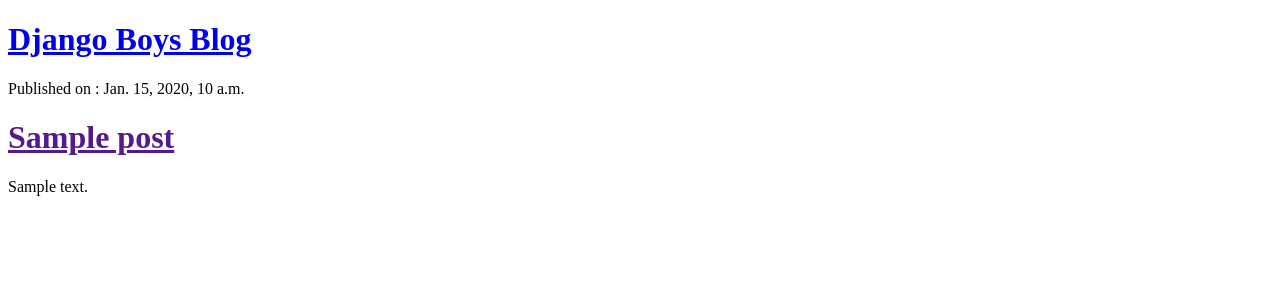
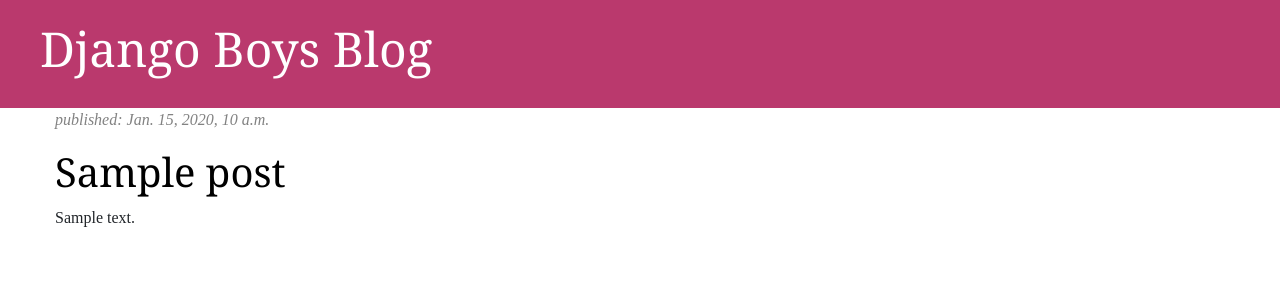
Before and after one commit to satyasashi/my-first-blog, a Django app: template blog/templates/blog/post_list.html in a window 1280 px wide. Shown: the top 300 px of the page. Run offline with Django 3.2, Linux system fonts and the light colour scheme; the template is opened without the code that fills it: values that come from a table or form of the project are taken from there, others are empty; tables that the repository leaves empty hold one stand-in row (values such as "Sample post"); some libraries are stand-ins or nearby versions.

Commit message:
Added CSS to template and produced detailed posts link

```diff
--- /dev/null
+++ b/blog/static/css/blog.css
@@ -0,0 +1,56 @@
+body {
+	font-family: 'sans-serif'
+}
+
+h1 a {
+	color: #FCA205;
+	font-family: 'Noto Serif', serif;
+}
+
+.page-header {
+	background-color: #ba396d;
+    margin-top: 0;
+    padding: 20px 20px 20px 40px;
+}
+
+.page-header h1, .page-header h1 a, .page-header h1 a:visited, .page-header h1 a:active {
+    color: #ffffff;
+    font-size: 36pt;
+    text-decoration: none;
+}
+
+.content {
+    margin-left: 40px;
+}
+
+h1, h2, h3, h4 {
+    font-family: 'sans-serif', serif;
+}
+
+.date {
+    color: #828282;
+    font-style: italic;
+}
+
+.save {
+    float: right;
+}
+
+.post-form textarea, .post-form input {
+    width: 100%;
+}
+
+.top-menu, .top-menu:hover, .top-menu:visited {
+    color: #ffffff;
+    float: right;
+    font-size: 26pt;
+    margin-right: 20px;
+}
+
+.post {
+    margin-bottom: 70px;
+}
+
+.post h1 a, .post h1 a:visited {
+    color: #000000;
+}
--- /dev/null
+++ b/blog/templates/blog/base.html
@@ -0,0 +1,23 @@
+{% load staticfiles %}
+<!DOCTYPE html>
+<html>
+<head>
+	<title>Post List Page</title>
+	<link rel="stylesheet" href="https://maxcdn.bootstrapcdn.com/bootstrap/4.0.0-beta.2/css/bootstrap.min.css">
+	<link href="https://fonts.googleapis.com/css?family=Noto+Serif" rel="stylesheet">
+	<link rel="stylesheet" href="{% static 'css/blog.css' %}">
+</head>
+<body>
+    <div class="page-header">
+        <h1><a href="/">Django Boys Blog</a></h1>
+    </div>
+    <div class="content container">
+        <div class="row">
+            <div class="col-md-8">
+            {% block content %}
+            {% endblock %}
+            </div>
+        </div>
+    </div>
+</body>
+</html>
--- a/blog/templates/blog/post_list.html
+++ b/blog/templates/blog/post_list.html
@@ -1,19 +1,14 @@
-<!DOCTYPE html>
-<html>
-<head>
-	<title>Post List Page</title>
-</head>
-<body>
-	<div>
-		<h1><a href="/">Django Boys Blog</a></h1>
-	</div>
+{% extends "blog/base.html" %}
+{% block content %}
 
 	{% for post in posts %}
-		<div>
-			<p>Published on : {{post.published_date}}</p>
-			<h1><a href="">{{post.title}}</a></h1>
-			<p>{{post.text|linebreaksbr}}</p>
-		</div>
+	    <div class="post">
+	        <div class="date">
+	            <p>published: {{ post.published_date }}</p>
+	        </div>
+	        <h1><a href="{% url 'post_detail' pk=post.pk %}">{{ post.title }}</a></h1>
+	        <p>{{ post.text|linebreaksbr }}</p>
+	    </div>
 	{% endfor %}
-</body>
-</html>
+
+{% endblock %}
--- a/blog/urls.py
+++ b/blog/urls.py
@@ -3,5 +3,6 @@ from blog import views
 
 
 urlpatterns = [
-	url(r'^$', views.post_list, name="post_list")
+	url(r'^$', views.post_list, name="post_list"),
+	url(r'^post/(?P<pk>\d+)/$', views.post_detail, name="post_detail"),
 ]
```
Also changed, not shown: blog/templates/blog/post_detail.html (added, +13 -0 lines), blog/views.py (+7 -1 lines).
